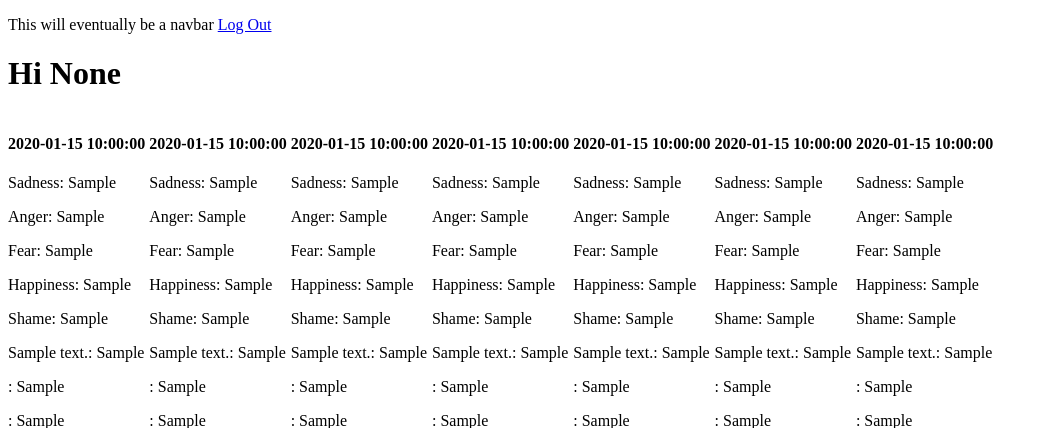
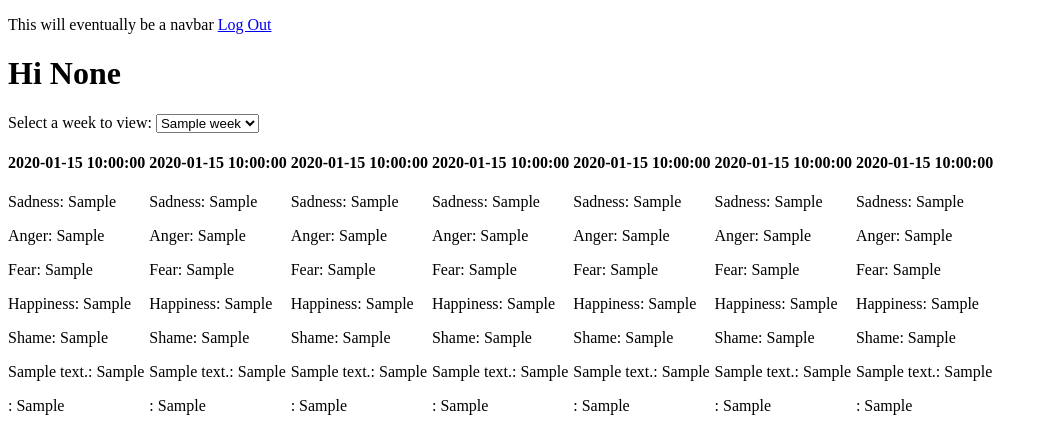
Before and after one commit to algavrich/DBT-Buddy, a Flask app: template templates/dashboard.html in a window 1280 px wide. Shown: the top 428 px of the page, without its empty margins (0-1048 px from the left). Run offline with Flask 2, Linux system fonts and the light colour scheme; tables that the repository leaves empty hold one stand-in row (values such as "Sample post"); the template is opened without the code that fills it: values that come from a table or form of the project are taken from there, most other values are stand-ins (such as "Sample title", 1, 10 or a date in 2020).

Commit message:
Created div, form, select, jinja loop (including option tag) for select-week drop-down menu

```diff
--- a/templates/dashboard.html
+++ b/templates/dashboard.html
@@ -8,6 +8,17 @@
 
 {% block body %}
 <h1>Hi {{ session.get("fname") }}</h1>
+
+<div id="select-weeks-form">
+  <form>
+    <label for="select-week">Select a week to view:</label>
+    <select name="week" id="select-week">
+      {% for id, name in weeks.items() %}
+        <option value="{{ id }}">{{ name }}</option>
+      {% endfor %}
+    </select>
+  </form>
+</div>
 
 {% if show_edit %}
   <button id="edit-today">Edit Today's Entry</button>
```
